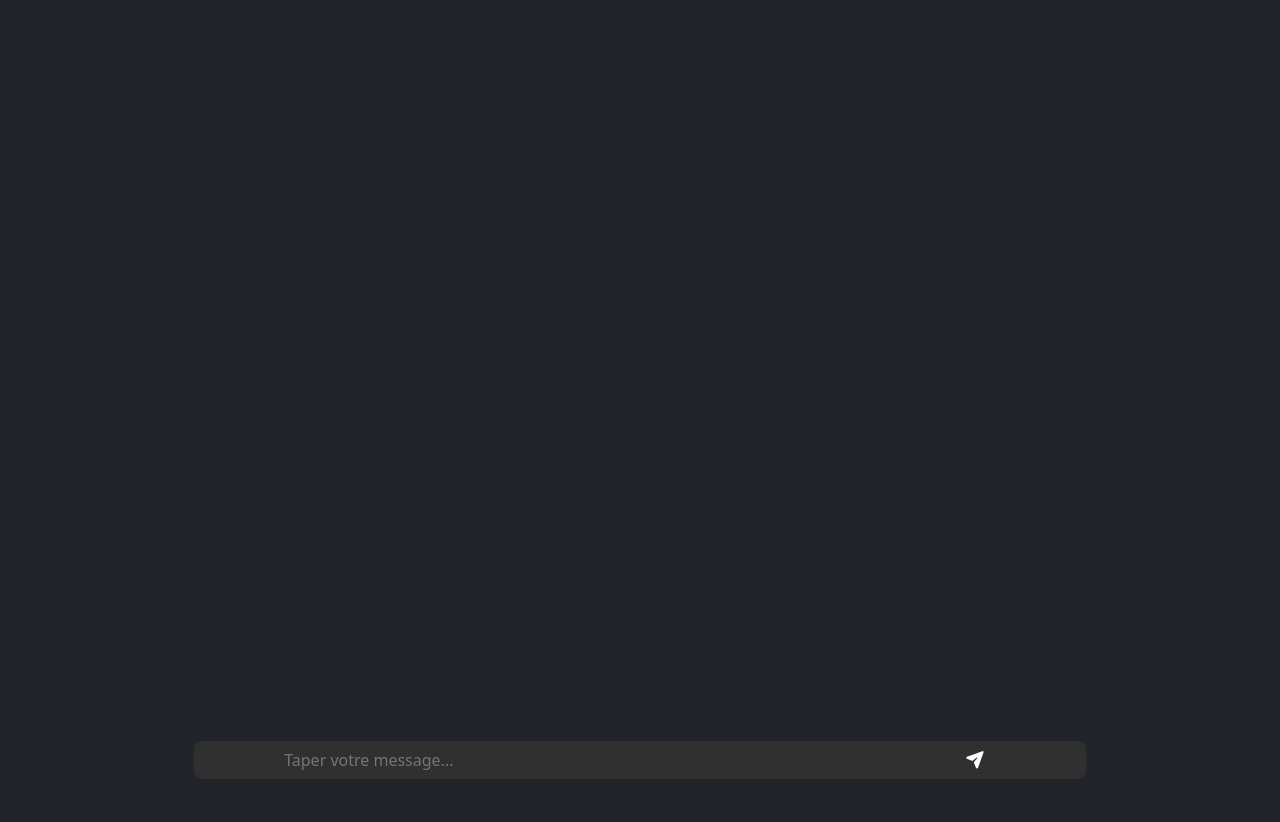
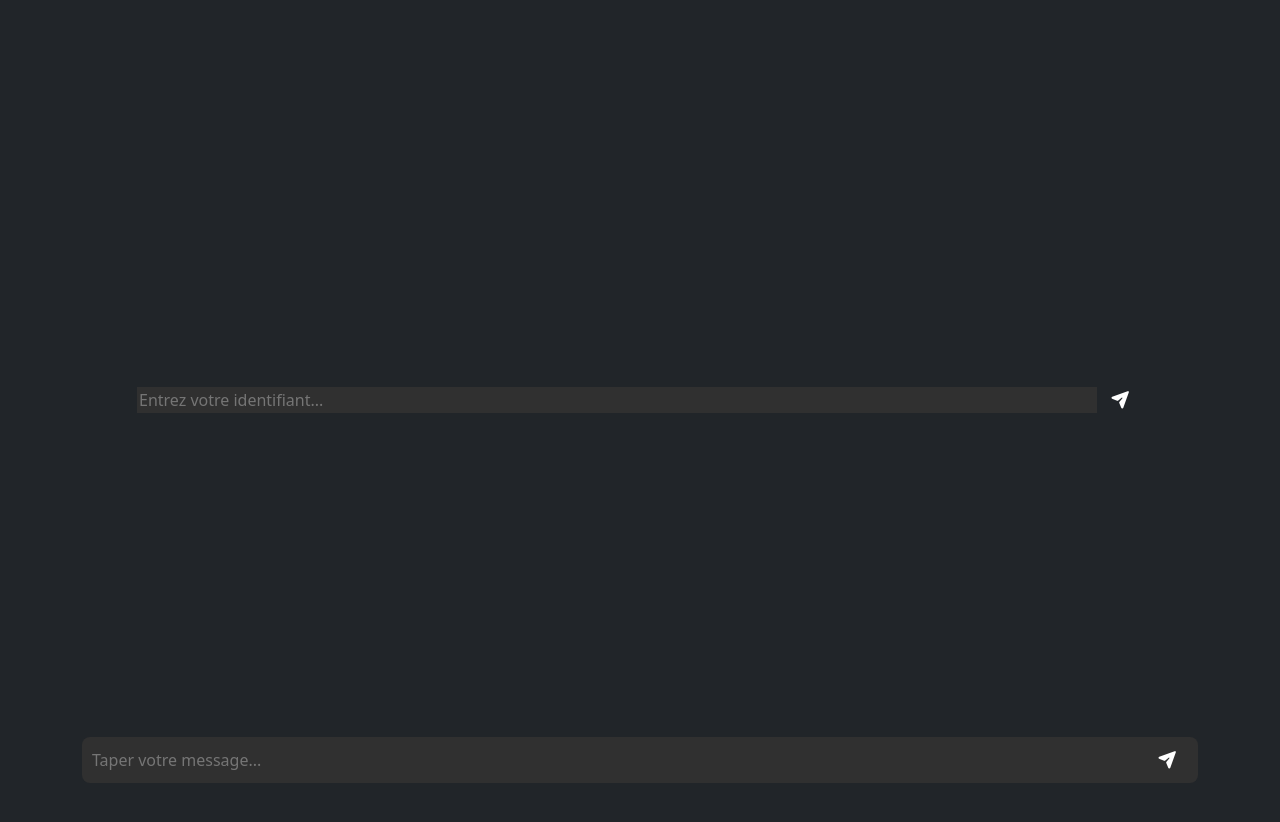
Before and after one commit to Bryndye/live-message, a website: page index.html in a window 1280 px wide. Both pictures are taken after typing "Sample" into the empty fields and a click on the button 1120 px from the left and 400 px from the top of the page. Shown: the top 822 px of the page. Before the commit the page ends 800 px from the top, so only its background shows below. Drawn offline with nearby package versions, Linux system fonts and the light colour scheme; no server answers.

Commit message:
Refactor chat app structure and improve UI
Moved client-side scripts to a new src/ directory and modularized code into main.js, user.js, and notification.js. Updated index.html to load scripts from src/ and cleaned up inline JavaScript. Improved chat UI layout and styles in style.css. Updated server.js to use new script paths and added a root route. Removed old user.js from project root.

```diff
--- a/index.html
+++ b/index.html
@@ -13,14 +13,17 @@
   <link rel="icon" type="image/png" href="/favicon.ico" />
 </head>
 
-<body class="bg-dark">
+<body>
+  <main>
     <div id="container-form-user-id" style="min-height: 100vh;">
       <form id="form-user-id" class="text-white d-flex justify-content-center align-items-center"
         style="min-height: 100vh;">
         <div class="col-12 d-flex justify-content-center align-items-center">
           <input id="user-id" placeholder="Entrez votre identifiant..."
             class="w-75 border-0 outline-none bg-color-chat text-white" />
-        <button id="send-user-id" class="btn text-white"><i class="fa-solid fa-paper-plane"></i></button>
+          <button id="send-user-id" class="btn text-white">
+            <i class="fa-solid fa-paper-plane"></i>
+          </button>
         </div>
       </form>
     </div>
@@ -31,97 +34,24 @@
         <div id="anchor-bottom" style="height: 10vh;"></div>
       </div>
 
-    <div id="chat-bottom" class="container fixed-bottom w-100 d-flex justify-content-center align-items-center"
-      style="min-height: 10vh;">
-      <div class="rowp-3 rounded-3 bg-color-chat" style="width: 80%;">
-        <form id="noReloadForm">
-          <div class="col-12 d-flex justify-content-center align-items-center">
-            <input id="msg" placeholder="Taper votre message..."
-              class="w-75 border-0 outline-none bg-color-chat text-white" />
-            <button id="send" class="btn text-white"><i class="fa-solid fa-paper-plane"></i></button>
-          </div>
+      <div id="chat-bottom" class="container fixed-bottom" style="height: 10vh;">
+        <form id="noReloadForm"
+          class="rowp-3 rounded-3 bg-color-chat col-12 d-flex justify-content-between align-items-center p-2"
+          style="width: 100%;">
+          <input id="msg" placeholder="Taper votre message..." spellcheck="true"
+            class="border-0 outline-none bg-color-chat text-white" />
+          <button id="send" class="btn text-black d-flex justify-content-center align-items-center">
+            <i class="fa-solid fa-paper-plane text-white"></i>
+          </button>
         </form>
-      </div>
       </div>
     </div>
 
     <script src="/socket.io/socket.io.js"></script>
-  <script src="/enums.js"></script>
-  <script src="/user.js"></script>
-  <script>
-    const log = (m) => (document.getElementById("log").innerHTML += m + "\n");
-    const socket = io();
-    let user = null;
-
-    socket.on(Events.CONNECT, () => {
-      log("Vous êtes connectés");
-      user = User.getUser(socket.id);
-      socket.emit(Events.USER_ID, user);
-      checkUser();
-    });
-    socket.on(Events.MESSAGE, (m) => {
-      dateNow = new Date().toLocaleTimeString();
-      log(dateNow + " " + m);
-      console.log(m);
-    });
-    socket.on(Events.USER_CONNECTED, (m) => {
-      log(m);
-      console.log(m);
-    });
-    socket.on(Events.USER_DISCONNECTED, () => {
-      log("déconnecté");
-      user = null;
-      checkUser();
-    });
-
-    const containerFormUserId = document.getElementById("container-form-user-id");
-    const chat = document.getElementById("chat");
-
-    // verifier si l'utilisateur a un nom
-    function checkUser() {
-      if (user === null) {
-        containerFormUserId.style.display = "block";
-        chat.style.display = "none";
-      } else {
-        containerFormUserId.style.display = "none";
-        chat.style.display = "block";
-      }
-    }
-
-    // Quand on quitte la page, on déconnecte l'utilisateur
-    window.addEventListener("beforeunload", () => {
-      socket.emit(Events.USER_DISCONNECTED, user);
-      if (user !== null) {
-        socket.emit(Events.USER_DISCONNECTED, user);
-      }
-    });
-
-    // Pour envoyer un message
-    document.getElementById("send").onclick = () => {
-      const elementMsg = document.getElementById("msg");
-      const msg = document.getElementById("msg").value;
-      socket.emit(Events.MESSAGE, msg);
-      elementMsg.value = "";
-      document.getElementById("anchor-bottom").scrollIntoView({ behavior: "smooth" });
-    };
-
-    // Pour envoyer un message sans recharger la page
-    const froms = document.getElementsByTagName("form");
-    for (const form of froms) {
-      form.addEventListener("submit", (event) => {
-        event.preventDefault();
-      });
-    }
-
-    document.getElementById("send-user-id").onclick = () => {
-      const elementUserId = document.getElementById("user-id");
-      user = new User(socket.id, elementUserId.value);
-      User.setUser(user);
-      checkUser();
-      socket.emit(Events.USER_ID, user);
-      elementUserId.value = "";
-    };
-  </script>
+    <script src="/src/enums.js"></script>
+    <script src="/src/user.js"></script>
+    <script src="/src/main.js"></script>
+  </main>
 </body>
 
 </html>
--- /dev/null
+++ b/src/main.js
@@ -0,0 +1,80 @@
+const log = (m) => (document.getElementById("log").innerHTML += m + "\n");
+const socket = io();
+let user = null;
+
+socket.on(Events.CONNECT, () => {
+  log("Vous êtes connectés au serveur de chat.\nAttention aux messages malveillants !");
+  connectUser();
+});
+socket.on(Events.MESSAGE, (m) => {
+  dateNow = new Date().toLocaleTimeString();
+  log(dateNow + " " + m);
+  console.log(m);
+});
+socket.on(Events.USER_CONNECTED, (m) => {
+  log(m);
+  console.log(m);
+  checkUser();
+});
+socket.on(Events.USER_DISCONNECTED, () => {
+  log("déconnecté");
+  user = null;
+  checkUser();
+});
+
+const containerFormUserId = document.getElementById("container-form-user-id");
+const chat = document.getElementById("chat");
+
+function connectUser() {
+  user = User.getUser(socket.id);
+  if (user !== null) {
+    socket.emit(Events.USER_ID, user);
+  }else{
+    checkUser();
+    return;
+  }
+}
+
+// verifier si l'utilisateur a un nom
+function checkUser() {
+  if (user === null) {
+    containerFormUserId.style.display = "block";
+    chat.style.display = "none";
+  } else {
+    containerFormUserId.style.display = "none";
+    chat.style.display = "block";
+  }
+}
+
+// Quand on quitte la page, on déconnecte l'utilisateur
+window.addEventListener("beforeunload", () => {
+  socket.emit(Events.USER_DISCONNECTED, user);
+  if (user !== null) {
+    socket.emit(Events.USER_DISCONNECTED, user);
+  }
+});
+
+// Pour envoyer un message
+document.getElementById("send").onclick = () => {
+  const elementMsg = document.getElementById("msg");
+  const msg = document.getElementById("msg").value;
+  socket.emit(Events.MESSAGE, msg);
+  elementMsg.value = "";
+  document.getElementById("anchor-bottom").scrollIntoView({ behavior: "smooth" });
+};
+
+// Pour envoyer un message sans recharger la page
+const froms = document.getElementsByTagName("form");
+for (const form of froms) {
+  form.addEventListener("submit", (event) => {
+    event.preventDefault();
+  });
+}
+
+document.getElementById("send-user-id").onclick = () => {
+  const elementUserId = document.getElementById("user-id");
+  user = new User(socket.id, elementUserId.value);
+  User.setUser(user);
+  connectUser();
+  elementUserId.value = "";
+};
--- /dev/null
+++ b/src/user.js
@@ -0,0 +1,37 @@
+class User {
+  constructor(id, name) {
+    this.id = id;
+    this.name = name;
+  }
+
+  static setUser(user) {
+    user.id = null; // we don't need to store the socket id
+    window.localStorage.setItem("user", JSON.stringify(user));
+  }
+
+  /**
+   * Get user from localStorage if exists
+   * @param {socket.id} socketId
+   * @returns {User|null}
+   */
+  static getUser(socketId) {
+    const userStorage = window.localStorage.getItem("user") || null;
+    if (userStorage === null) {
+      console.log("No user found in localStorage");
+      // Return error ?
+      return null;
+    }
+    let userParsed = JSON.parse(userStorage);
+    const user = new User(socketId, userParsed.name);
+    return user;
+  }
+}
+
+// Export for browser
+if (typeof window !== "undefined") {
+  window.User = User;
+}
+// Export for Node.js
+if (typeof module !== "undefined" && module.exports) {
+  module.exports = User;
+}
--- a/style.css
+++ b/style.css
@@ -1,8 +1,29 @@
+body {
+  background-color: rgb(33, 37, 41);
+}
+
 input {
   border: none !important;
   outline: none !important;
   box-shadow: none !important;
 }
-.bg-color-chat{
+
+.bg-color-chat {
   background-color: #303030;
 }
+
+#chat-bottom {
+  width: 100%;
+  display: flex;
+  justify-content: center;
+  align-items: center;
+}
+
+#msg {
+  width: 90%;
+}
+
+/* #send {
+  height: 36px;
+  width: 36px;
+} */
```
Also changed, not shown: server.js (+6 -4 lines), src/notification.js (added, +15 -0 lines), user.js (deleted, +0 -1 lines), src/enums.js (renamed from enums.js). Lines whose indentation alone changed are shown as unchanged.
